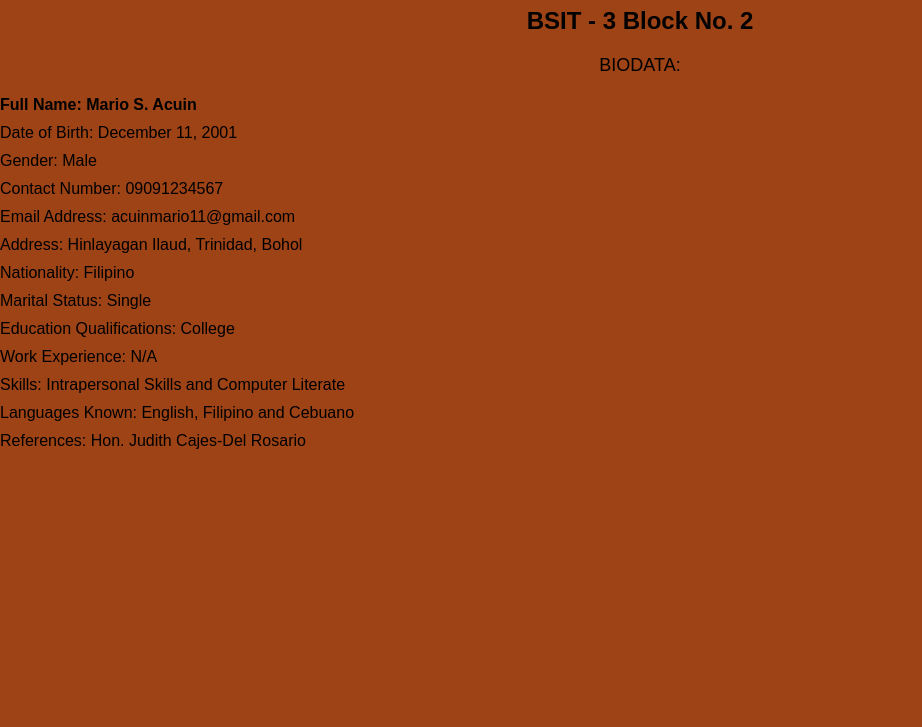
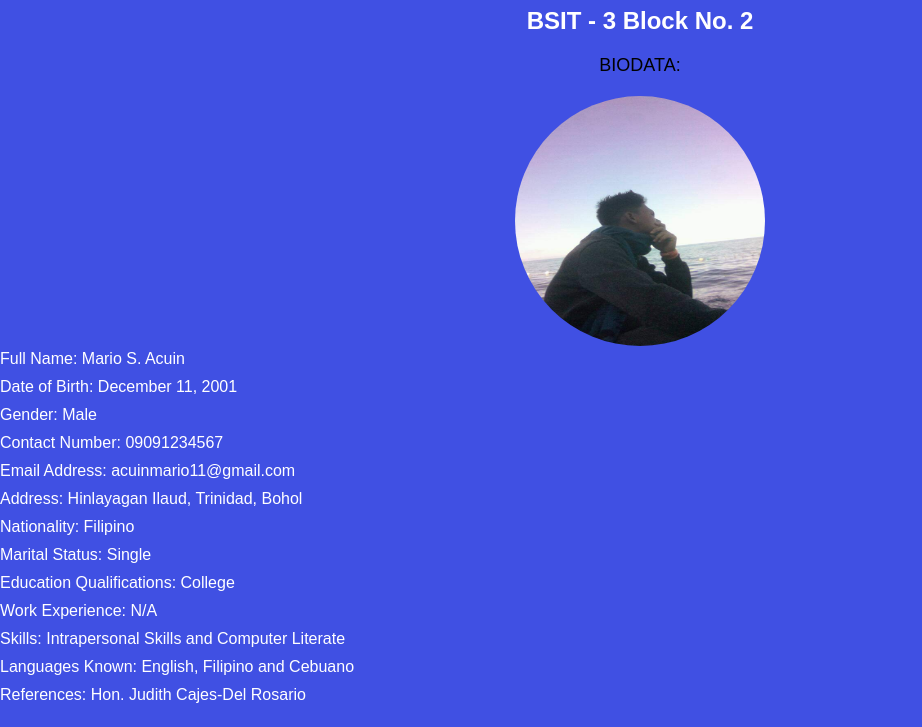
Before and after one commit to Hanma6784/Acuin, a plain HTML site: page index.html in a window 1280 px wide. Shown: the part 73-800 px from the top of the page, without its empty margins (0-922 px from the left). Drawn offline with Linux system fonts and the light colour scheme.

Commit message:
Add Profile Picture

```diff
--- a/index.html
+++ b/index.html
@@ -11,6 +11,9 @@
     <h2>BSIT - 3 Block No. 2</h2>
     <p>BIODATA:</p>
     <ul>
+        <div style="text-align: center;">
+            <img src="picture.jpg" alt="Mario Profile" style="width:250px; height:250px;">
+        </div>
         <li>Full Name: Mario S. Acuin</li>
         <li>Date of Birth: December 11, 2001</li>
         <li>Gender: Male</li>
--- a/style.css
+++ b/style.css
@@ -2,7 +2,7 @@ body {
     font-family: Arial, sans-serif;
     margin: 0;
     padding: 0;
-    background-color: rgb(158, 67, 22);
+    background-color: rgb(64, 80, 227);
 
 }
 
@@ -17,7 +17,7 @@ body {
 }
 
 h1, h2 {
-    color: #010101;
+    color: #ffffff;
     text-align: center;
 
 }
@@ -30,6 +30,7 @@ ul {
 
 li {
     margin-bottom: 10px;
+    color: #ffffff;
 
 }
 
@@ -43,3 +44,7 @@ p {
     margin-bottom: 20px;
     text-align: center;
 }
+
+img {
+    border-radius: 50%;
+}
```
Also changed, not shown: picture.jpg (added).
